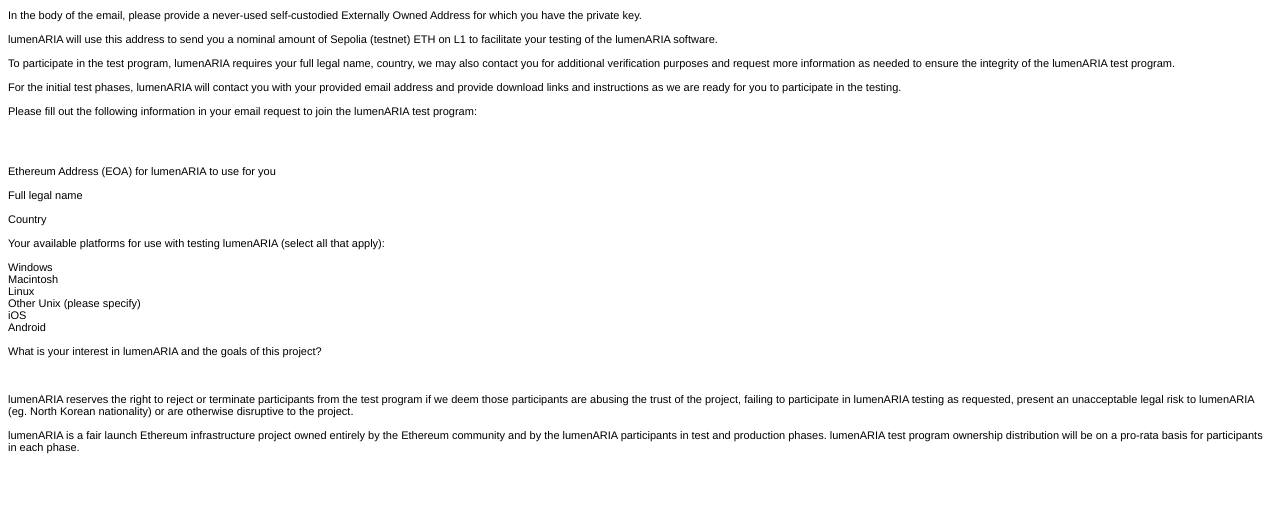
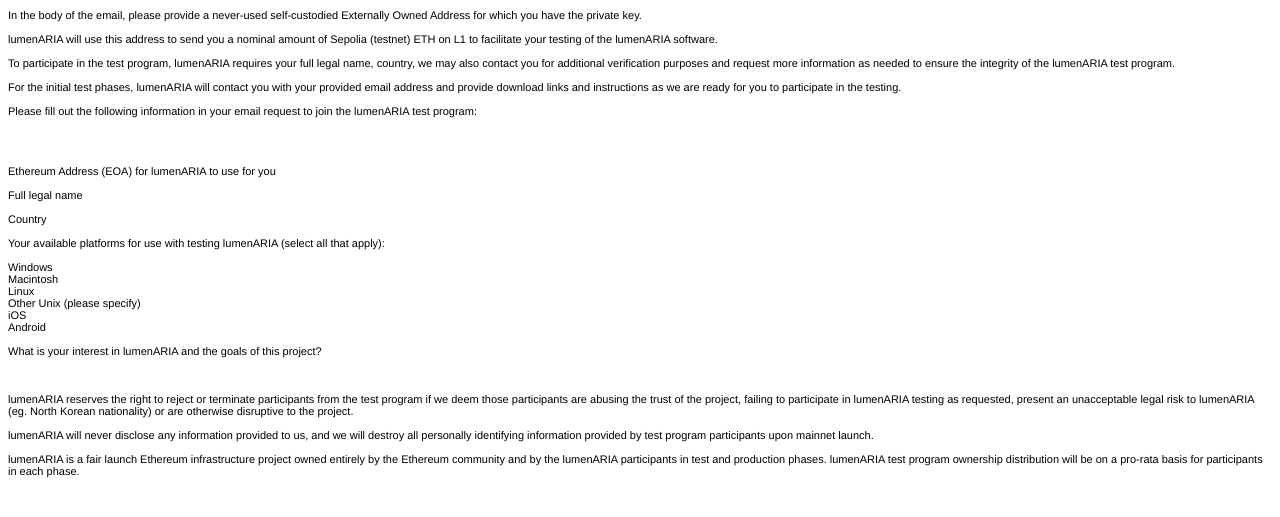
Before and after one commit to lumenARIA/publictestprogram, a plain HTML site: page index.html in a window 1280 px wide. Shown: the part 47-564 px from the top of the page. Drawn offline with Linux system fonts and the light colour scheme.

Commit message:
Update re: personally identifying information

```diff
--- a/index.html
+++ b/index.html
@@ -52,6 +52,8 @@
 <p class="p2"><br></p>
 <p class="p1">lumenARIA reserves the right to reject or terminate participants from the test program if we deem those participants are abusing the trust of the project, failing to participate in lumenARIA testing as requested, present an unacceptable legal risk to lumenARIA (eg. North Korean nationality) or are otherwise disruptive to the project.</p>
 <p class="p2"><br></p>
+<p class="p1">lumenARIA will never disclose any information provided to us, and we will destroy all personally identifying information provided by test program participants upon mainnet launch.</p>
+<p class="p2"><br></p>
 <p class="p1">lumenARIA is a fair launch Ethereum infrastructure project owned entirely by the Ethereum community and by the lumenARIA participants in test and production phases. lumenARIA test program ownership distribution will be on a pro-rata basis for participants in each phase.</p>
 </body>
 </html>
```
